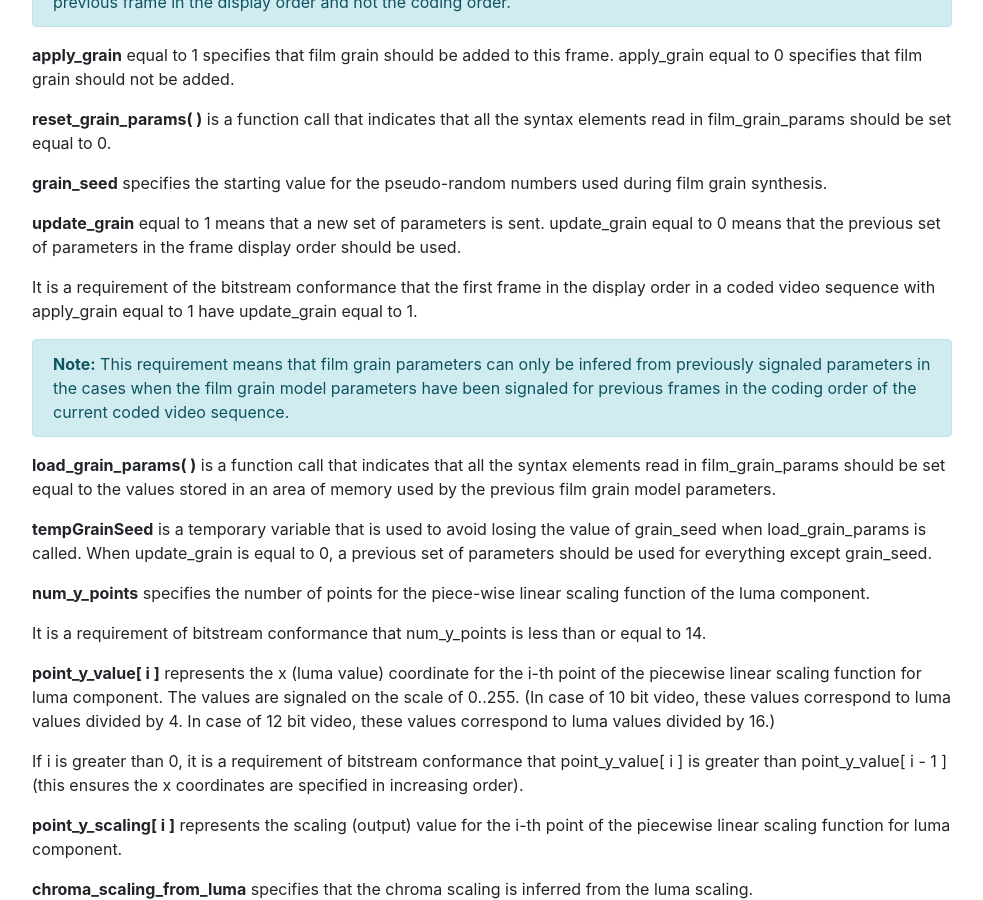
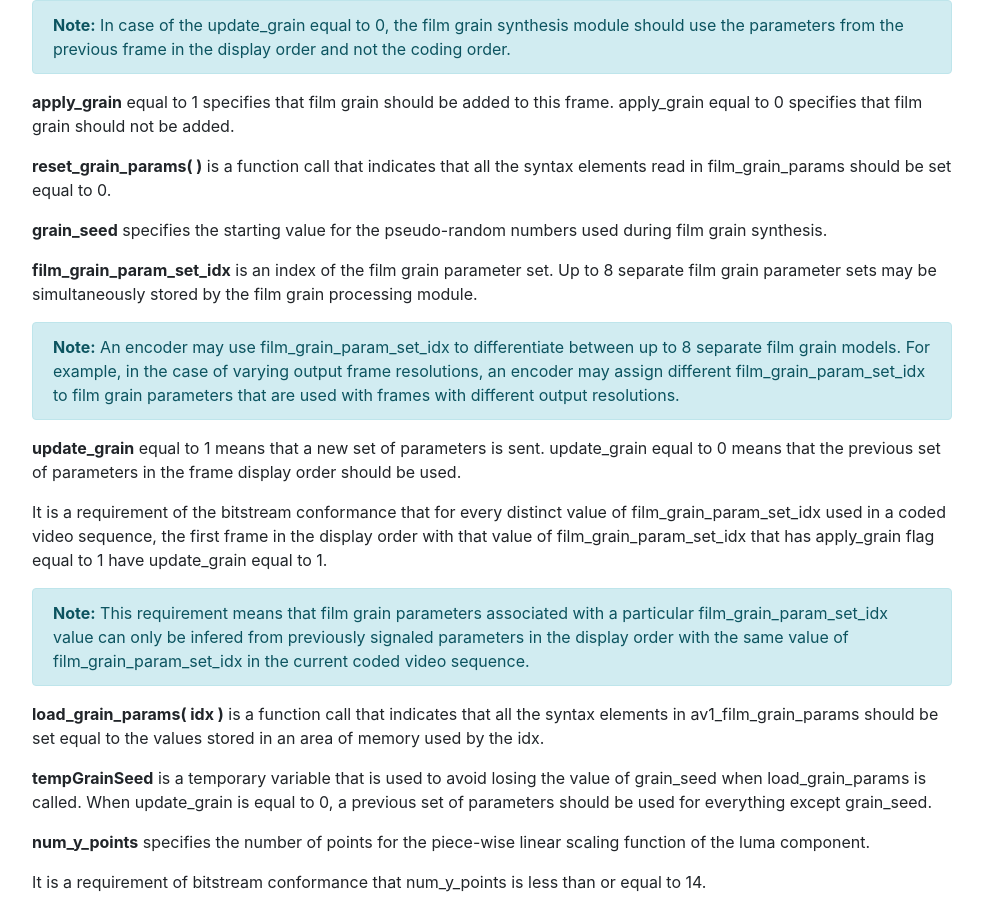
Before and after one commit to AOMediaCodec/afgs1-spec, a Jekyll site: the page docs/index.html, which Jekyll copies as it is, in a window 1280 px wide and 900 px high, scrolled down 13867 px. Shown: the whole window, without its empty margins (53-1036 px from the left). Built offline with Jekyll 4.4.1, drawn with Linux system fonts in a browser that asks for light colours; nearby versions of some CDN libraries; some of the changed text lies outside the part shown.

Commit message:
Adding multiple fgs parameter sets support

```diff
--- a/docs/index.html
+++ b/docs/index.html
@@ -979,6 +979,10 @@ in the <a href="https://aomediacodec.github.io/metadata-registry/">AOMedia metad
       <td>f(16)</td>
     </tr>
     <tr>
+      <td>    <b class="syntax-element">film_grain_param_set_idx</b></td>
+      <td>f(3)</td>
+    </tr>
+    <tr>
       <td>    <b class="syntax-element">update_grain</b></td>
       <td>f(1)</td>
     </tr>
@@ -991,7 +995,7 @@ in the <a href="https://aomediacodec.github.io/metadata-registry/">AOMedia metad
       <td> </td>
     </tr>
     <tr>
-      <td>        load_grain_params( )</td>
+      <td>        load_grain_params( film_grain_param_set_idx )</td>
       <td> </td>
     </tr>
     <tr>
@@ -1221,6 +1225,10 @@ in the <a href="https://aomediacodec.github.io/metadata-registry/">AOMedia metad
     <tr>
       <td>    <b class="syntax-element">clip_to_restricted_range</b></td>
       <td>f(1)</td>
+    </tr>
+    <tr>
+      <td>    save_grain_params( film_grain_param_set_idx )</td>
+      <td> </td>
     </tr>
     <tr>
       <td>}</td>
@@ -1285,17 +1293,26 @@ apply_grain equal to 0 specifies that film grain should not be added.</p>
 
 <p><strong>grain_seed</strong> specifies the starting value for the pseudo-random numbers used during film grain synthesis.</p>
 
+<p><strong>film_grain_param_set_idx</strong> is an index of the film grain parameter set. Up to 8 separate film grain parameter
+sets may be simultaneously stored by the film grain processing module.</p>
+
+<p class="alert alert-info"><strong>Note:</strong> An encoder may use film_grain_param_set_idx to differentiate between up to 8 separate film grain models.
+For example, in the case of varying output frame resolutions, an encoder may assign different film_grain_param_set_idx to
+film grain parameters that are used with frames with different output resolutions.</p>
+
 <p><strong>update_grain</strong> equal to 1 means that a new set of parameters is sent.
 update_grain equal to 0 means that the previous set of parameters in the frame display order should be used.</p>
 
-<p>It is a requirement of the bitstream conformance that the first frame in the display order in a coded video
-sequence with apply_grain equal to 1 have update_grain equal to 1.</p>
-
-<p class="alert alert-info"><strong>Note:</strong> This requirement means that film grain parameters can only be infered from previously signaled parameters in the cases
-when the film grain model parameters have been signaled for previous frames in the coding order of the current coded video sequence.</p>
-
-<p><strong>load_grain_params( )</strong> is a function call that indicates that all the syntax elements
-read in film_grain_params should be set equal to the values stored in an area of memory used by the previous film grain model parameters.</p>
+<p>It is a requirement of the bitstream conformance that for every distinct value of film_grain_param_set_idx used in a coded video
+sequence, the first frame in the display order with that value of film_grain_param_set_idx that has apply_grain flag equal to 1
+have update_grain equal to 1.</p>
+
+<p class="alert alert-info"><strong>Note:</strong> This requirement means that film grain parameters associated with a particular film_grain_param_set_idx value can only
+be infered from previously signaled parameters in the display order with the same value of film_grain_param_set_idx
+in the current coded video sequence.</p>
+
+<p><strong>load_grain_params( idx )</strong> is a function call that indicates that all the syntax elements
+in av1_film_grain_params should be set equal to the values stored in an area of memory used by the idx.</p>
 
 <p><strong>tempGrainSeed</strong> is a temporary variable that is used to avoid losing the value of grain_seed when load_grain_params is called.
 When update_grain is equal to 0, a previous set of parameters should be used for everything except grain_seed.</p>
@@ -1406,6 +1423,9 @@ not be applied.</p>
 range shall be applied to the sample values after adding the film grain (see the semantics for color_range for an explanation of studio swing).
 clip_to_restricted_range equal to 0 indicates that clipping to the full range shall be
 applied to the sample values after adding the film grain.</p>
+
+<p><strong>save_grain_params( idx )</strong> is a function call that indicates that all the syntax elements
+in the area of memory used by the idx should be set equal to the values read in av1_film_grain_params.</p>
 
 <h2 id="conformance-requirements">Conformance requirements</h2>
 
```
Also changed, not shown: other parts of docs/index.html (+1 -1 lines), 06.bitstream.syntax.md (+3 -1 lines), 07.bitstream.semantics.md (+19 -6 lines).
